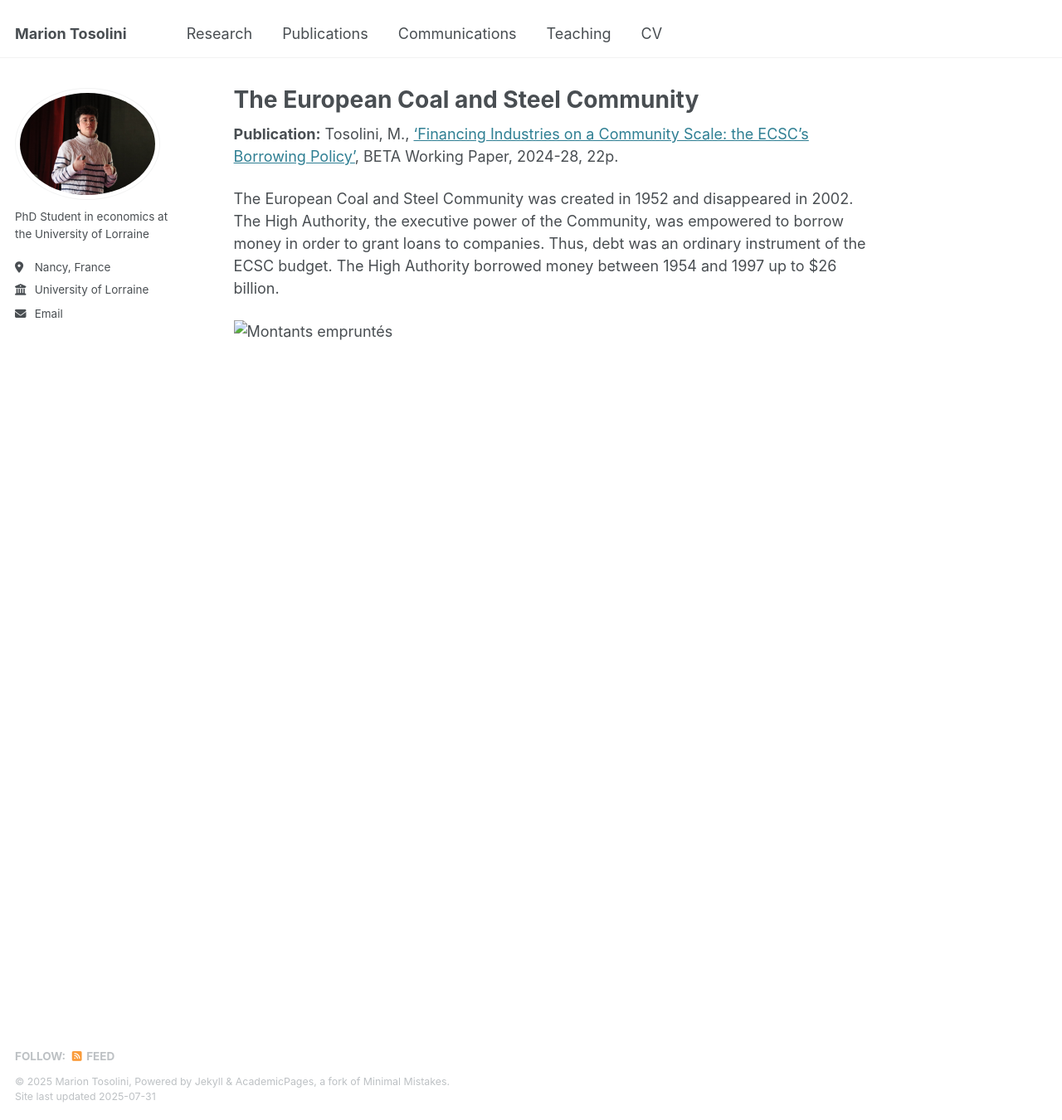
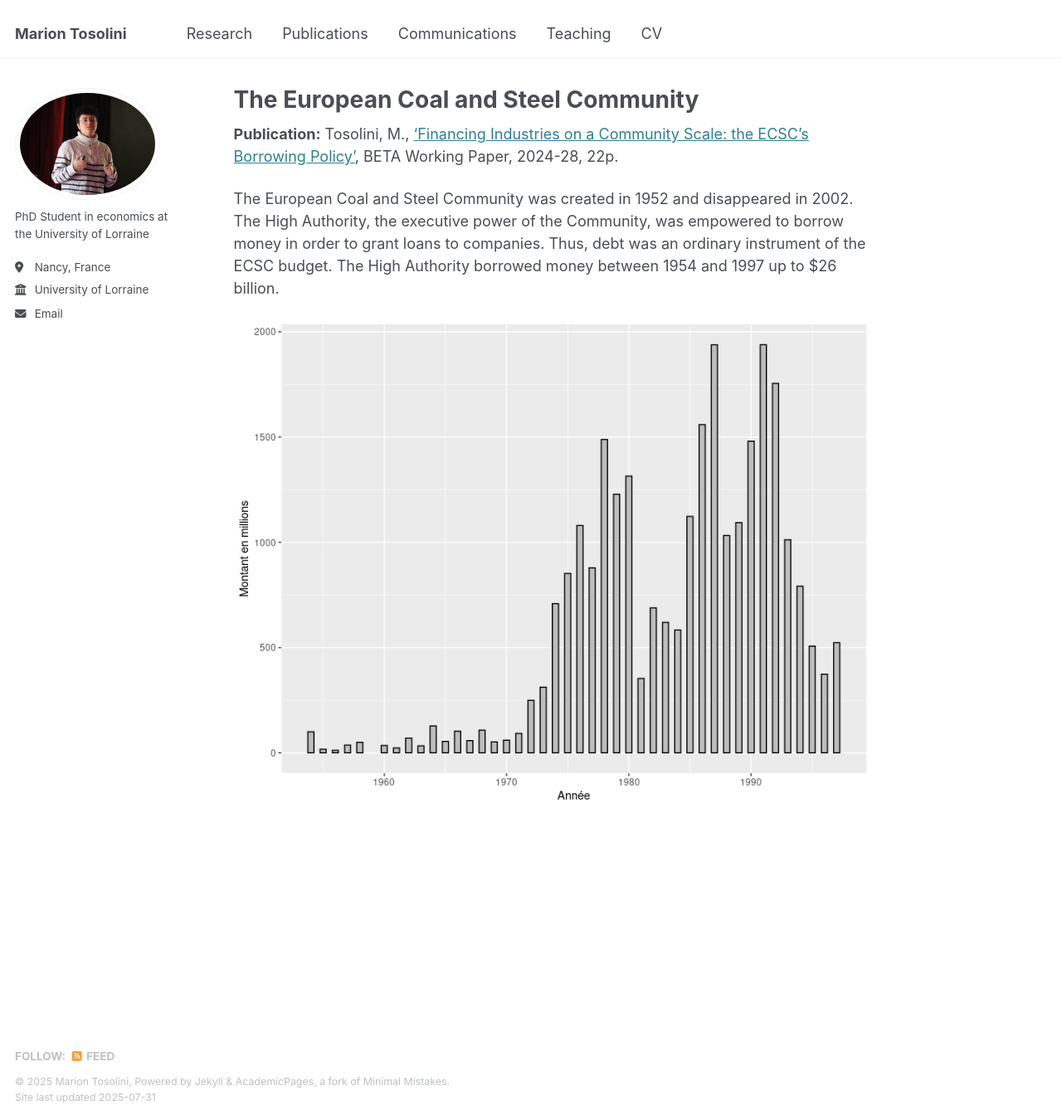
Before and after one commit to tosolini-marion/tosolini-marion.github.io, a Jekyll site: the page built from _pages/research/ecsc.md, in a window 1280 px wide and 1350 px high. Shown: the whole window at 83% size. Built offline with Jekyll 4.4.1, drawn with Linux system fonts in a browser that asks for light colours.

Commit message:
Update ecsc.md

```diff
--- a/_pages/research/ecsc.md
+++ b/_pages/research/ecsc.md
@@ -10,4 +10,4 @@ author_profile: true
 
 The European Coal and Steel Community was created in 1952 and disappeared in 2002. The High Authority, the executive power of the Community, was empowered to borrow money in order to grant loans to companies. Thus, debt was an ordinary instrument of the ECSC budget. The High Authority borrowed money between 1954 and 1997 up to $26 billion.
 
-![Montants empruntés](images/total_par_an_courants.png)
+![Montants empruntés](/images/total_par_an_courants.png)
```
